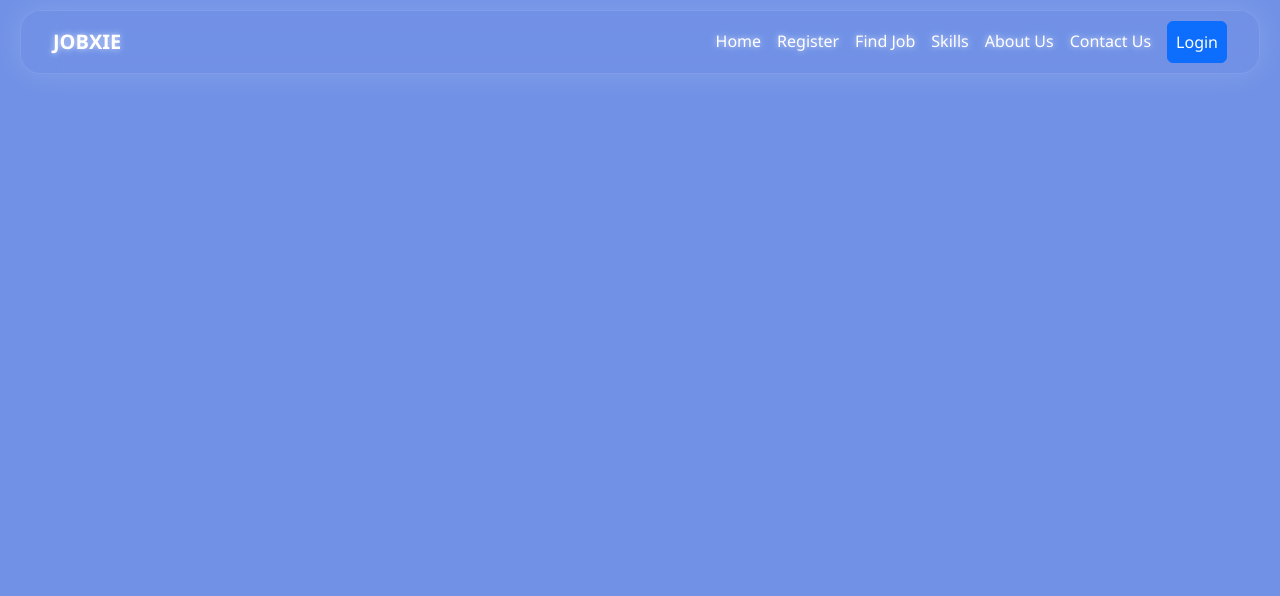
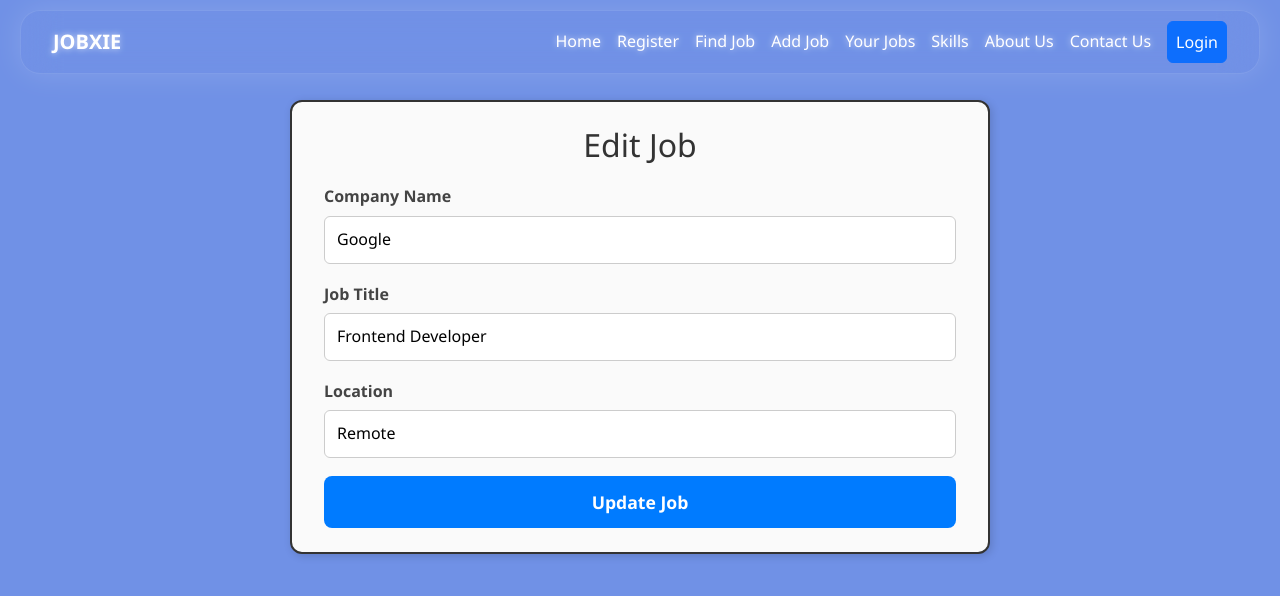
Before and after one commit to isthatViru/JOBXIE, a React (Vite) app: page /Edit/1 in a window 1280 px wide. Shown: the top 596 px of the page. Built offline with nearby package versions, Linux system fonts and the light colour scheme; no server answers; data requests are answered from the project's data file.

Commit message:
Your commit message

```diff
--- /dev/null
+++ b/jsondata/db.json
@@ -0,0 +1,16 @@
+{
+  "jobs": [
+    {
+      "id": "1",
+      "title": "Frontend Developer",
+      "company": "Google",
+      "location": "Remote"
+    },
+    {
+      "id": "adf4",
+      "title": "React",
+      "company": "Infosys",
+      "location": "Pune"
+    }
+  ]
+}
--- a/package.json
+++ b/package.json
@@ -15,6 +15,7 @@
     "bootstrap-icons": "^1.13.1",
     "firebase": "^11.8.1",
     "framer-motion": "^12.15.0",
+    "json": "^11.0.0",
     "motion": "^12.15.0",
     "react": "^19.1.0",
     "react-dom": "^19.1.0",
--- a/src/App.jsx
+++ b/src/App.jsx
@@ -12,6 +12,8 @@ import Resume from './components/Resume';
 import Login from './components/Login';
 import { BrowserRouter, Routes, Route } from 'react-router-dom';
 import Register from './components/Register';
+import Addjob from './components/Addjob';
+import Addjobcard from './components/Addjobcard';
 
 function App() {
   return (
@@ -22,6 +24,9 @@ function App() {
             <Route path="/Register" element={<Register />} />
         <Route path="/dashboard" element={<Dashboard />} />
         <Route path="/job" element={<Jobs />} />
+         <Route path="/Createjob" element={<Addjob />} />
+         <Route path="/Addjobcard" element={<Addjobcard />} />
+           <Route path="/Edit/:id" element={<Addjob />} />
         <Route path="/skills" element={<Skills />} />
         <Route path="/resume" element={<Resume />} />
            <Route path="/Login" element={<Login />} />
--- /dev/null
+++ b/src/components/Addjob.jsx
@@ -0,0 +1,99 @@
+import React, { useEffect, useState } from 'react';
+import axios from "axios";
+import { useNavigate, useParams } from "react-router-dom";
+import "../style/Addjob.css";
+
+const Addjob = () => {
+  const [data, setData] = useState({
+    title: "",
+    company: "",
+    location: ""
+  });
+
+  const nav = useNavigate();
+  const { id } = useParams(); // Get ID from URL for edit
+
+  // Load existing job if editing
+  useEffect(() => {
+    if (id) {
+      axios.get(`http://localhost:3000/jobs/${id}`)
+        .then(res => setData(res.data))
+        .catch(err => console.error("Failed to load job for edit", err));
+    }
+  }, [id]);
+
+  const dataHandler = (e) => {
+    setData({ ...data, [e.target.name]: e.target.value });
+  };
+
+  const saveForm = async (e) => {
+    e.preventDefault();
+
+    const { company, title, location } = data;
+    if (!company || !title || !location) {
+      alert("Please fill in all required fields!");
+      return;
+    }
+
+    try {
+      if (id) {
+        // Edit mode
+        await axios.put(`http://localhost:3000/jobs/${id}`, data);
+        alert("Updated Successfully!");
+      } else {
+        // Create mode
+        await axios.post("http://localhost:3000/jobs", data);
+        alert("Submitted Successfully!");
+      }
+      nav("/Addjobcard");
+    } catch (error) {
+      console.error("Error saving data:", error);
+      alert("Failed to save data.");
+    }
+  };
+
+  return (
+    <form className="form-container" onSubmit={saveForm}>
+      <h2 className="form-title">{id ? "Edit Job" : "Add Job"}</h2>
+
+      <label htmlFor="company">Company Name</label>
+      <input
+        type="text"
+        name="company"
+        id="company"
+        value={data.company}
+        onChange={dataHandler}
+        placeholder="Company name"
+        required
+      />
+
+      <label htmlFor="title">Job Title</label>
+      <input
+        type="text"
+        name="title"
+        id="title"
+        value={data.title}
+        onChange={dataHandler}
+        placeholder="e.g. React Developer"
+        required
+      />
+
+      <label htmlFor="location">Location</label>
+      <input
+        type="text"
+        name="location"
+        id="location"
+        value={data.location}
+        onChange={dataHandler}
+        placeholder="Job location"
+        required
+      />
+
+      <button type="submit" className="submit-btn">
+        {id ? "Update Job" : "Save Job"}
+      </button>
+    </form>
+  );
+};
+
+export default Addjob;
--- /dev/null
+++ b/src/components/Addjobcard.jsx
@@ -0,0 +1,56 @@
+import React, { useEffect, useState } from 'react';
+import axios from 'axios';
+import { NavLink } from 'react-router-dom';
+import "../style/Addjobcard.css";
+
+const Addjobcard = () => {
+  const [jobs, setJobs] = useState([]);
+
+  const fetchJobs = async () => {
+    try {
+      const response = await axios.get('http://localhost:3000/jobs');
+      setJobs(response.data);
+    } catch (error) {
+      console.error("Failed to fetch jobs:", error);
+    }
+  };
+
+  useEffect(() => {
+    fetchJobs();
+  }, []);
+
+  const deleteJob = async (id) => {
+    try {
+      await axios.delete(`http://localhost:3000/jobs/${id}`);
+      setJobs(jobs.filter(job => job.id !== id));
+    } catch (error) {
+      console.error("Failed to delete job:", error);
+    }
+  };
+
+  return (
+    <div className="job-grid">
+      {jobs.length === 0 ? (
+        <p>No job data found.</p>
+      ) : (
+        jobs.map((job) => (
+          <div key={job.id} className="job-card">
+            <h5>{job.title}</h5>
+            <h6>{job.company}</h6>
+            <p>
+              <strong style={{color:'blue'}}>Location:</strong> {job.location}
+            </p>
+            <div className="job-buttons">
+              <button className="btn-delete" onClick={() => deleteJob(job.id)}>Delete</button>
+              <NavLink to={`/Edit/${job.id}`}>
+                <button className="btn-edit">Edit</button>
+              </NavLink>
+            </div>
+          </div>
+        ))
+      )}
+    </div>
+  );
+};
+
+export default Addjobcard;
--- a/src/components/Navbar.jsx
+++ b/src/components/Navbar.jsx
@@ -73,6 +73,20 @@ const Navbar = () => {
                 </NavLink>
               </motion.div>
             </li>
+              <li className="nav-item">
+              <motion.div {...fadeIn}>
+                <NavLink className="nav-link" to="/Createjob">
+                  Add Job
+                </NavLink>
+              </motion.div>
+            </li>
+            <li className="nav-item">
+              <motion.div {...fadeIn}>
+                <NavLink className="nav-link" to="/Addjobcard">
+                  Your Jobs
+                </NavLink>
+              </motion.div>
+            </li>
             <li className="nav-item">
               <motion.div {...fadeIn}>
                 <NavLink className="nav-link" to="/skills">
--- /dev/null
+++ b/src/style/Addjob.css
@@ -0,0 +1,76 @@
+/* Container for form */
+.form-container {
+  width: 100%;
+  max-width: 700px; /* or any max width you prefer */
+  margin: 40px auto;
+  margin-top: 100px;
+  padding: 24px 32px;
+  border: 2px solid #333;
+  border-radius: 12px;
+  box-shadow: 2px 2px 8px rgba(0,0,0,0.15);
+  background-color: #fafafa;
+  box-sizing: border-box;
+  font-family: 'Segoe UI', Tahoma, Geneva, Verdana, sans-serif;
+}
+
+
+/* Form title */
+.form-title {
+  text-align: center;
+  margin-bottom: 20px;
+  color: #333;
+}
+
+/* Labels */
+label {
+  display: block;
+  margin-bottom: 6px;
+  font-weight: 600;
+  color: #444;
+}
+
+/* Inputs and textarea */
+input[type="text"],
+input[type="email"],
+input[type="tel"],
+select,
+textarea {
+  width: 100%;
+  padding: 10px 12px;
+  margin-bottom: 18px;
+  border: 1.5px solid #ccc;
+  border-radius: 6px;
+  font-size: 1rem;
+  transition: border-color 0.3s ease;
+  box-sizing: border-box;
+  resize: vertical;
+}
+
+/* Focus effect */
+input[type="text"]:focus,
+input[type="email"]:focus,
+input[type="tel"]:focus,
+select:focus,
+textarea:focus {
+  outline: none;
+  border-color: #007bff;
+  box-shadow: 0 0 5px #007bff;
+}
+
+/* Submit button */
+.submit-btn {
+  width: 100%;
+  padding: 12px;
+  background-color: #007bff;
+  border: none;
+  border-radius: 8px;
+  color: white;
+  font-weight: 700;
+  font-size: 1.1rem;
+  cursor: pointer;
+  transition: background-color 0.25s ease;
+}
+
+.submit-btn:hover {
+  background-color: #0056b3;
+}
--- /dev/null
+++ b/src/style/Addjobcard.css
@@ -0,0 +1,61 @@
+.job-grid {
+  display: grid;
+  grid-template-columns: repeat(auto-fill, minmax(280px, 1fr));
+  gap: 20px;
+  padding: 20px;
+  margin-top: 15rem;
+}
+
+.job-card {
+  border: 1px solid #ccc;
+  border-radius: 8px;
+  padding: 16px;
+  box-shadow: 0 2px 6px rgba(0, 0, 0, 0.1);
+  background-color: #fff;
+  transition: transform 0.2s ease-in-out;
+}
+
+.job-card:hover {
+  transform: translateY(-4px);
+}
+
+.job-card h5 {
+  font-size: 1.2rem;
+  margin-bottom: 5px;
+  color: red;
+}
+
+.job-card p {
+  color: red;
+  font-weight: 500;
+  margin-bottom: 10px;
+}
+.job-card h6 {
+  color: purple;
+  font-weight: 500;
+  margin-bottom: 10px;
+}
+.job-buttons {
+  display: flex;
+  justify-content: flex-start;
+  gap: 10px;
+  margin-top: 10px;
+}
+
+.btn-delete {
+  background-color: #dc3545;
+  color: white;
+  border: none;
+  padding: 8px 12px;
+  border-radius: 4px;
+  cursor: pointer;
+}
+
+.btn-edit {
+  background-color: #007bff;
+  color: white;
+  border: none;
+  padding: 8px 12px;
+  border-radius: 4px;
+  cursor: pointer;
+}
```
Also changed, not shown: 1 other file (tests, documents, lock files or other folders).
